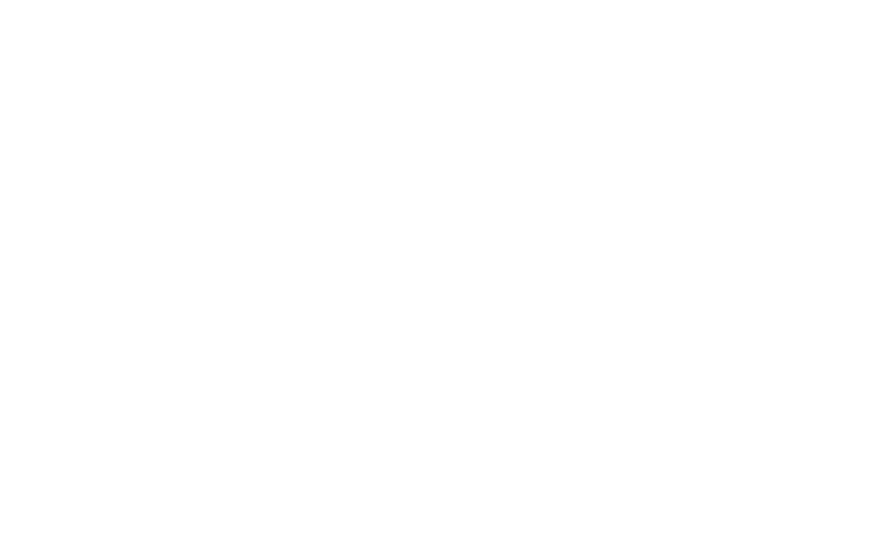
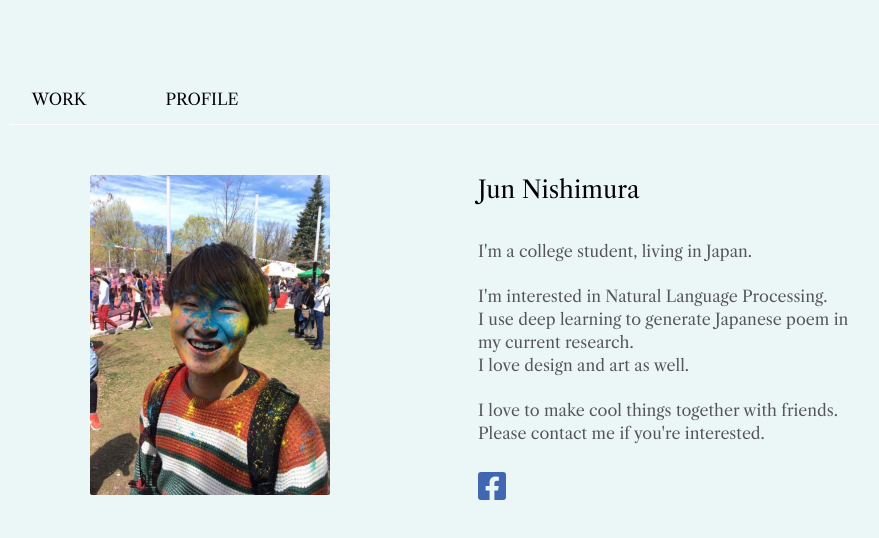
Before and after one commit to JunNishimura/portfolio, a Vue app: page /profile in a window 1280 px wide. Before the commit this address had no page. Shown: the top 538 px of the page, without its empty margins (119-998 px from the left). Built offline with nearby package versions, Linux system fonts and the light colour scheme.

Commit message:
ADD Profile page

```diff
--- a/src/App.vue
+++ b/src/App.vue
@@ -3,6 +3,12 @@
 </template>
 
 <style lang="scss">
+$bg-color: #ebf6f7;
+
+body {
+    background-color: $bg-color;
+}
+
 * {
     box-sizing: border-box;
     margin: 0;
@@ -18,4 +24,13 @@
     font-family: 'LibreCalson';
     font-weight: normal;
 }
+
+a {
+    color: #000;
+    text-decoration: none;
+}
+
+ul li {
+    list-style: none;
+}
 </style>
--- a/src/router/index.js
+++ b/src/router/index.js
@@ -1,12 +1,32 @@
 import { createRouter, createWebHistory } from 'vue-router'
 import Home from '../views/Home.vue'
+import PageBase from '@/views/PageBase.vue'
+import Profile from '@/views/Profile.vue'
+import Work from '@/views/Work.vue'
 
 const routes = [
     {
         path: '/',
-    name: 'Home',
+        name: 'home',
         component: Home
+    },
+    {
+        path: '/',
+        name: 'pagebase',
+        component: PageBase,
+        children: [
+            {
+                path: '/profile',
+                name: 'profile',
+                component: Profile
+            },
+            {
+                path: '/work',
+                name: 'work',
+                component: Work
             }
+        ]
+    },
 ]
 
 const router = createRouter({
--- a/src/views/Home.vue
+++ b/src/views/Home.vue
@@ -7,9 +7,8 @@
         <div class="navigation">
             <nav>
                 <ul>
-                    <li><a href="#">WORK</a></li>
-                    <li><a href="#">ABOUT</a></li>
-                    <li><a href="#">CONTACT</a></li>
+                    <li><router-link :to="{name: 'work'}">WORK</router-link></li>
+                    <li><router-link :to="{name: 'profile'}">PROFILE</router-link></li>
                 </ul>
             </nav>
         </div>
@@ -17,12 +16,9 @@
 </template>
 
 <style lang="scss">
-$bg-color: #ebf6f7;
-
 .home {
     width: 100vw;
     height: 100vh;
-    background-color: $bg-color;
     position: relative;
 }
 
@@ -58,15 +54,8 @@
     font-size: 30px;
 
     ul li {
-        list-style: none;
-
         &:not(:last-child) {
             margin-bottom: -13px;
-        }
-
-        a {
-            color: #000;
-            text-decoration: none;
         }
     }
 }
--- /dev/null
+++ b/src/views/PageBase.vue
@@ -0,0 +1,47 @@
+<template>
+    <div id="page-base">
+        <nav>
+            <ul>
+                <li><router-link :to="{name: 'work'}">WORK</router-link></li>
+                <li><router-link :to="{name: 'profile'}">PROFILE</router-link></li>
+            </ul>
+        </nav>
+        <div class="content">
+            <router-view/>
+        </div>
+    </div>
+</template>
+
+<style lang="scss">
+#page-base {
+    height: 100vh;
+    width: 80vw;
+    margin: 0 auto;
+    // background-color: red;
+
+    nav {
+        height: 125px;
+        display: flex;
+        flex-direction: column-reverse;
+        border-bottom: 1px solid #fff;
+
+        ul {
+            display: flex;
+            justify-content: flex-start;
+            align-items: center;
+
+            li {
+                margin-right: 43px;
+                text-align: center;
+                width: 100px;
+                line-height: 48px;
+            }
+        }
+    }
+
+    .content {
+        // background-color: blue;
+        height: calc(100% - 125px); // 125pxは上のnavのheightに対応
+    }
+}
+</style>
--- /dev/null
+++ b/src/views/Profile.vue
@@ -0,0 +1,77 @@
+<template>
+    <div id="profile-page">
+        <div class="profile">
+            <div class="profile-image">
+                <img src="@/assets/images/profile.jpg">
+            </div>
+            <div class="self-intro">
+                <div class="name">
+                    <h2>Jun Nishimura</h2>
+                </div>
+                <div class="introduction">
+                    <p>I'm a college student, living in Japan.</p>
+                </div>
+                <div class="interest">
+                    <p>I'm interested in Natural Language Processing.<br>I use deep learning to generate Japanese poem in my current research.<br>I love design and art as well.</p>
+                </div>
+                <div class="contacts">
+                    <p>I love to make cool things together with friends.<br>Please contact me if you're interested.</p>
+                    <div class="facebook-icon">
+                        <a href="https://www.facebook.com/jun.nishimura.3958"><font-awesome-icon :icon="['fab', 'facebook-square']" size="2x" :style="{ color: '#4267B2' }" /></a>
+                    </div>
+                </div>
+            </div>
+        </div>
+    </div>
+</template>
+
+<script>
+export default {
+}
+</script>
+
+<style lang="scss">
+.profile {
+    padding-top: 50px;
+    padding-left: 81px; // 50 * 1.618
+    display: flex;
+    justify-content: flex-start;
+
+    .profile-image {
+        max-width: 240px;
+        img {
+            width: 100%;
+            height: auto;
+            border-radius: 2px;
+        }
+    }
+
+    .self-intro {
+        margin-left: 148px; // 240 / 1.618
+        text-align: left;
+        width: 388px; // 240 * 1.618
+        // background-color: blue;
+
+        p {
+            color: #555;
+            line-height: 23px;
+        }
+
+        .introduction {
+            margin-top: 36px;
+        }
+
+        .interest {
+            margin-top: 22px; // 36 / 1.618
+        }
+
+        .contacts {
+            margin-top:  22px;
+
+            .facebook-icon {
+                margin-top: 25px;
+            }
+        }
+    }
+}
+</style>
--- /dev/null
+++ b/src/views/Work.vue
@@ -0,0 +1,3 @@
+<template>
+    <h1>This is work page.</h1>
+</template>
```
Also changed, not shown: src/assets/images/profile.jpg (added), src/store/index.js (indentation only). Lines whose indentation alone changed are shown as unchanged.
